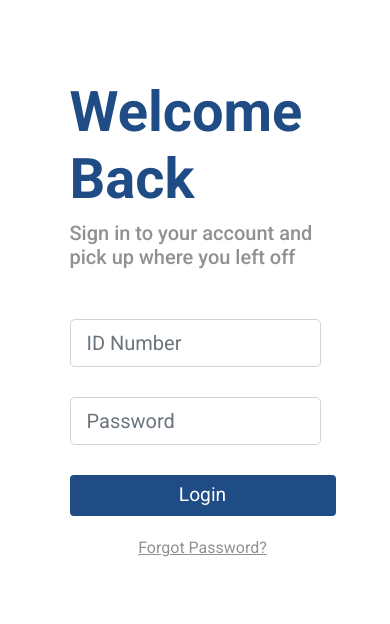
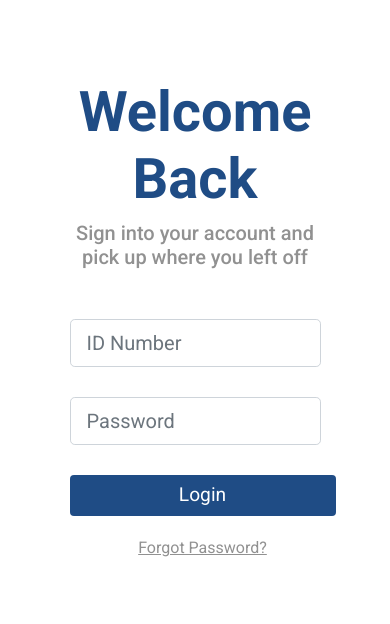
Before and after one commit to shamapumbu/Staff_Information_Management_System, a PHP site: page /login.html in a window 390 px wide. Shown: the part 61-685 px from the top of the page. Run offline with PHP 8.4, Linux system fonts and the light colour scheme; some libraries are stand-ins or nearby versions.

Commit message:
Login Page Bug fixes
fixed a couple bugs with the login page image and text in tablet mode

```diff
--- a/login.html
+++ b/login.html
@@ -52,9 +52,8 @@
                   <div class="col-md-6 container left-centered login-text-col">
                     <div class="header">
                         <h2 class="main-heading">Welcome Back</h2>
-                        <h5 class="sub-heading">Sign in to your account and pick up where you left off</h5>
+                        <h5 class="sub-heading">Sign into your account and pick up where you left off</h5>
                     </div>
-                    <!-- <button type="button" class="btn btn-primary btn-lg btn-block">Become a tutor</button> -->
                     <form class="login-form">
                         <div class="input-group input-group-lg text-box">
                             <input type="text" class="form-control login-input" placeholder="ID Number">
--- a/stylesheets/styles-login.css
+++ b/stylesheets/styles-login.css
@@ -101,8 +101,9 @@ body {
     border-radius: 0.3rem;
 }
 .login-text-col {
-    margin: 0;
+    margin: auto;
     padding: 65px;
+    width:100%
 }
 .header {
     margin-bottom: 50px;
@@ -182,6 +183,9 @@ body {
     .btn-block {
         width: 100%;
     }
+    .login-text-col {
+	text-align: center;
+    }
     .login-btn {
         margin-bottom: 20px;
     }
```
